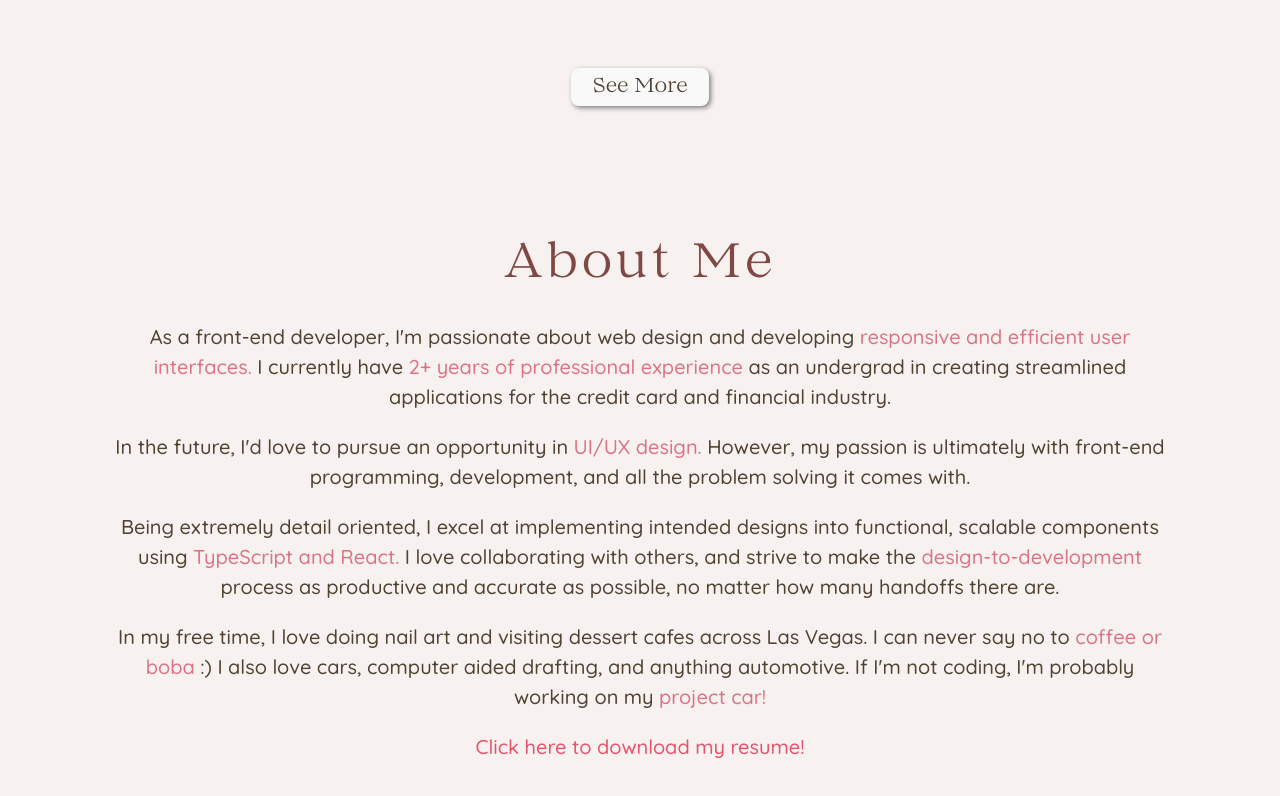
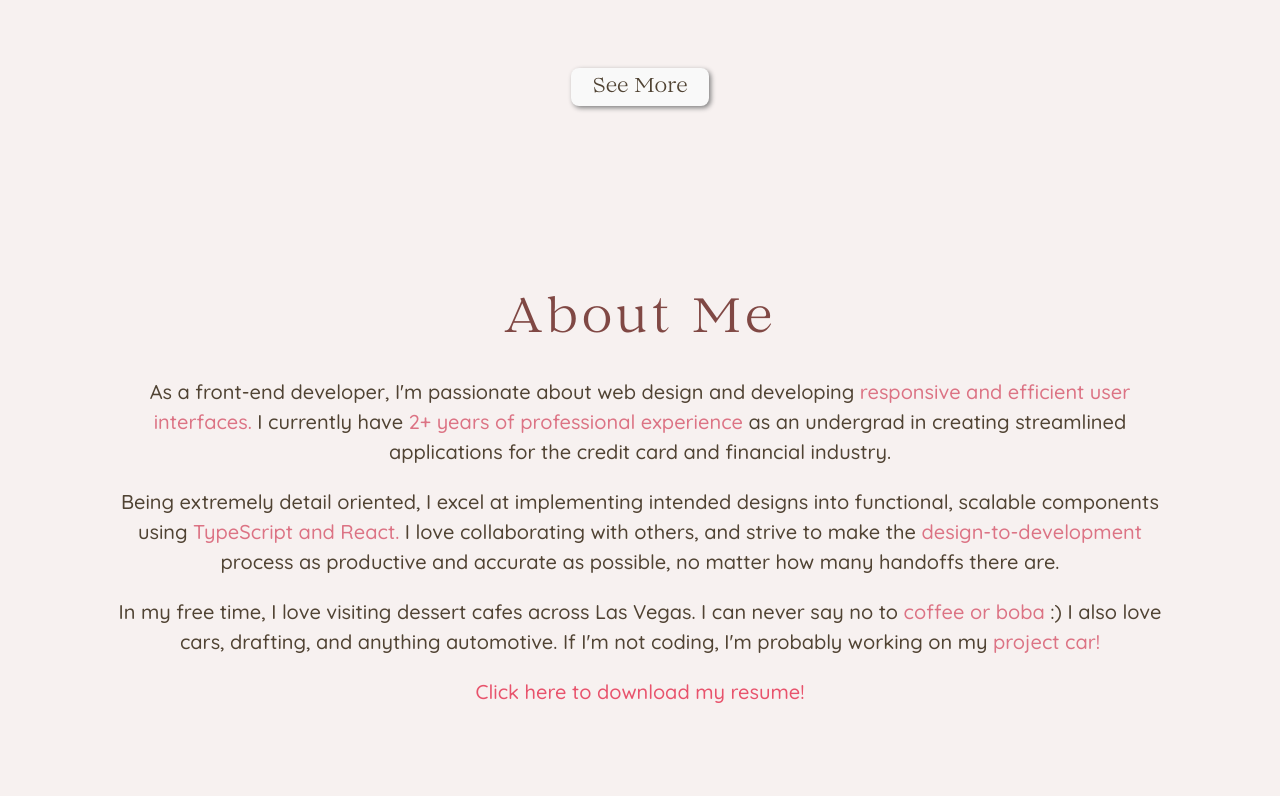
Before and after one commit to jenawen/me, a React (Vite) app: page / in a window 1280 px wide. Shown: the part 2790-3586 px from the top of the page. Built offline with nearby package versions, Linux system fonts and the light colour scheme.

Commit message:
text fixes

```diff
--- a/src/components/AboutMe/index.tsx
+++ b/src/components/AboutMe/index.tsx
@@ -20,12 +20,6 @@ const AboutMe = () => {
           as an undergrad in creating streamlined applications for the credit
           card and financial industry.
         </p>
-        <p>
-          In the future, I'd love to pursue an opportunity in{" "}
-          <span style={{ color: "#DC7384" }}> UI/UX design. </span>
-          However, my passion is ultimately with front-end programming,
-          development, and all the problem solving it comes with.{" "}
-        </p>
 
         <p>
           Being extremely detail oriented, I excel at implementing intended
@@ -38,11 +32,11 @@ const AboutMe = () => {
         </p>
 
         <p>
-          In my free time, I love doing nail art and visiting dessert cafes
-          across Las Vegas. I can never say no to{" "}
+          In my free time, I love visiting dessert cafes across Las Vegas. I can
+          never say no to{" "}
           <span style={{ color: "#DC7384" }}>coffee or boba</span> :) I also
-          love cars, computer aided drafting, and anything automotive. If I'm
-          not coding, I'm probably working on my{" "}
+          love cars, drafting, and anything automotive. If I'm not coding, I'm
+          probably working on my{" "}
           <span style={{ color: "#DC7384" }}>project car!</span>
         </p>
 
--- a/src/components/Portfolio/Portfolio/Descriptions/index.tsx
+++ b/src/components/Portfolio/Portfolio/Descriptions/index.tsx
@@ -55,7 +55,7 @@ export const DBDesc = () => {
 
       <p>
         {" "}
-        This is and ongoing and internal project. Contact me if you would like
+        This is an on going and internal project. Contact me if you would like
         to know more about it.
       </p>
     </>
@@ -67,14 +67,14 @@ export const JournalDesc = () => {
     <>
       <p>
         A simple blog-like application to track food and daily glucose levels.
-        The glucose level graph allows the user to visually see their progress
-        over time.
+        The glucose level graph allows the user to visually see their levels
+        over time over time.
       </p>
       <p>
-        I created this project for my partner who was diagnosed with diabetes.
-        For a month, I wanted to help track his food intake and blood sugar
-        levels. I decided to make this project, for keeping track of his
-        progress and as a reminder to be mindful about our health.
+        I created this project for my partner who was diagnosed with diabetes. I
+        wanted to help track his food intake and blood sugar levels. I decided
+        to make this project, for keeping track of his progress and as a
+        reminder to be mindful about our health.
       </p>
       <p>
         For this project, I wanted to try experimenting with backend tools. This
```
